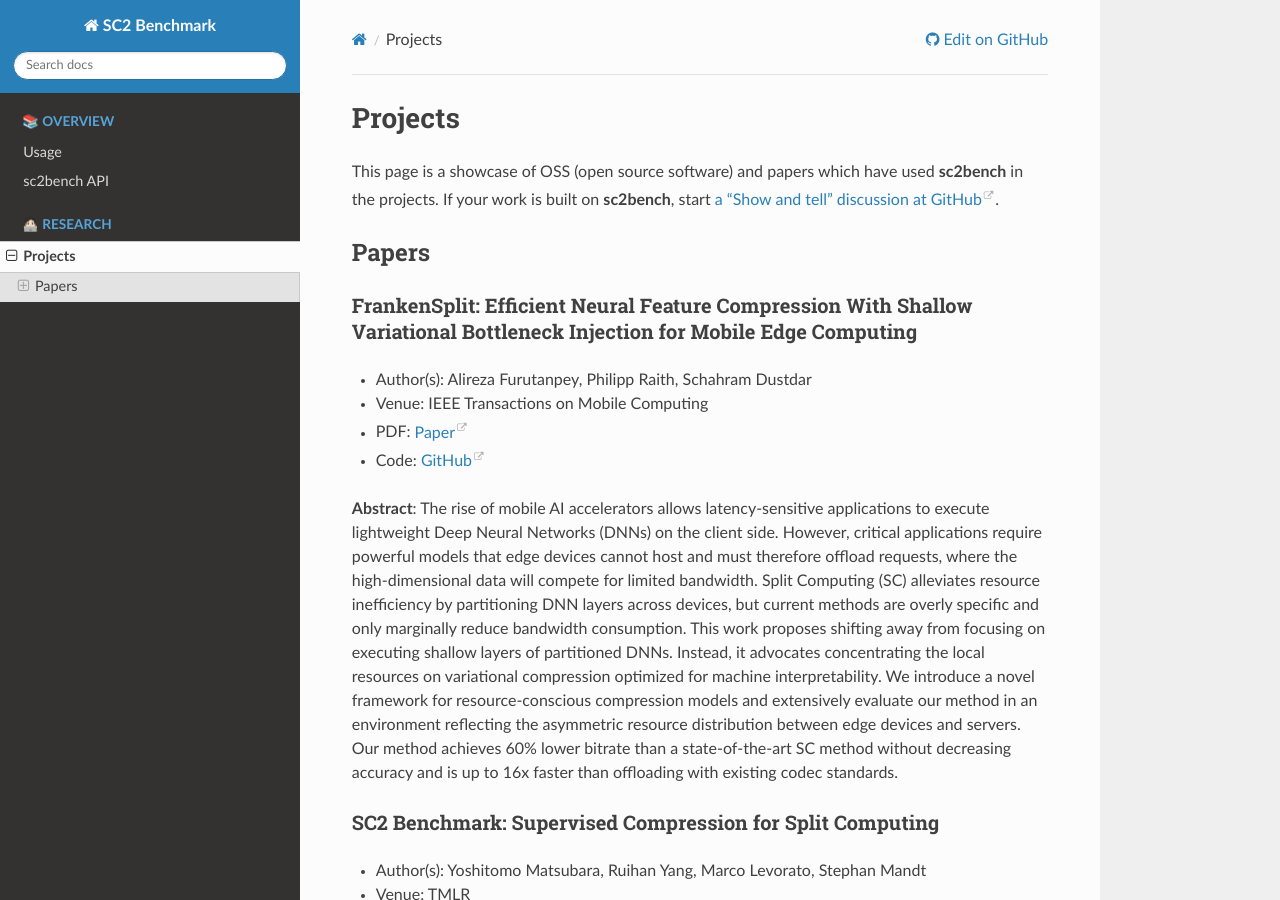
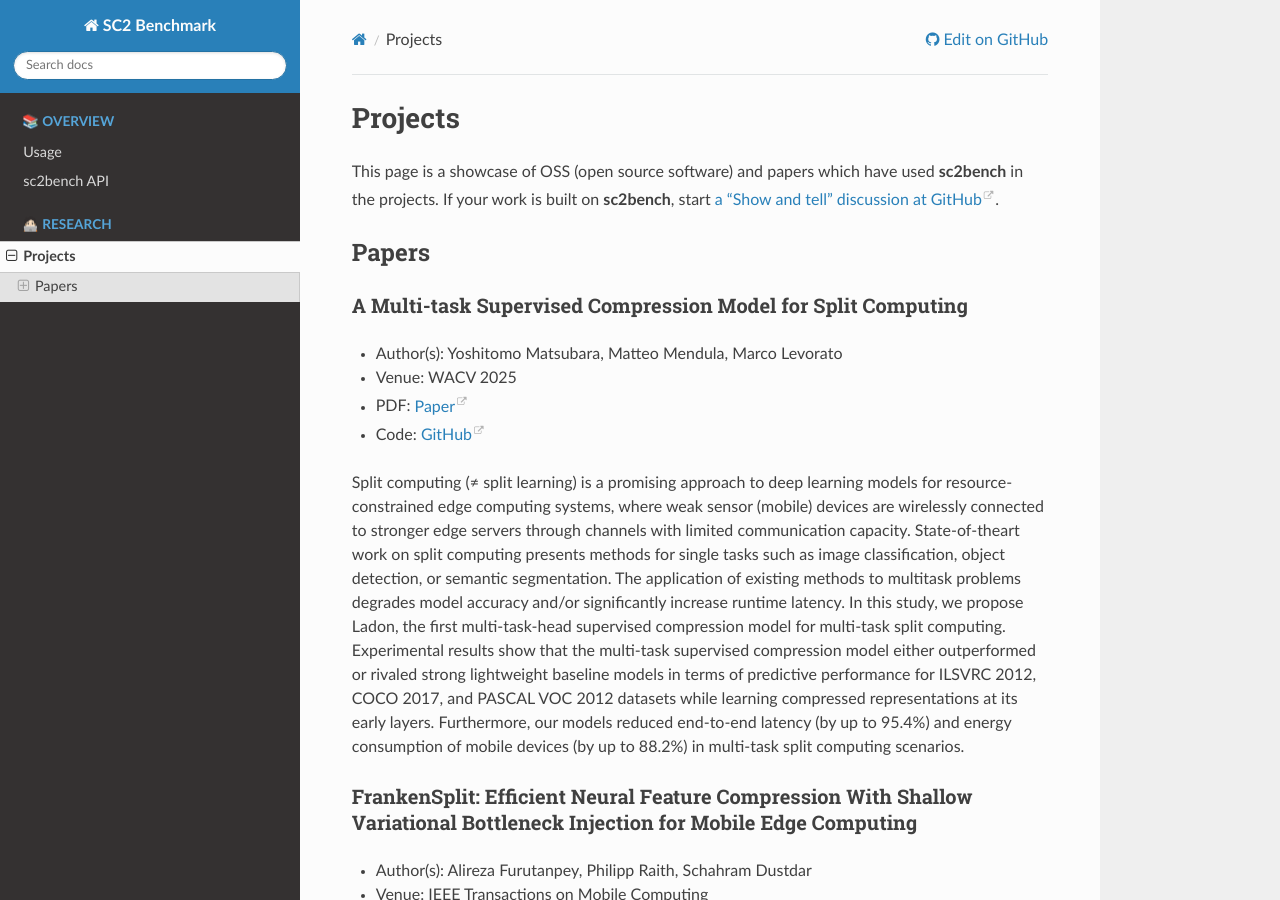
Before and after one commit to yoshitomo-matsubara/sc2-benchmark, a Sphinx documentation site: the page built from docs/source/projects.rst, in a window 1280 px wide and 900 px high. Built offline with Sphinx 7.4.7 and the Read the Docs theme 3.1.0, drawn with Linux system fonts in a browser that asks for light colours.

Commit message:
Update projects

```diff
--- a/docs/source/projects.rst
+++ b/docs/source/projects.rst
@@ -12,6 +12,25 @@ If your work is built on **sc2bench**, start `a "Show and tell" discussion at Gi
 
 Papers
 *****
+
+A Multi-task Supervised Compression Model for Split Computing
+----
+* Author(s): Yoshitomo Matsubara, Matteo Mendula, Marco Levorato
+* Venue: WACV 2025
+* PDF: `Paper <https://arxiv.org/abs/2501.01420>`_
+* Code: `GitHub <https://github.com/yoshitomo-matsubara/ladon-multi-task-sc2>`_
+
+Split computing (≠ split learning) is a promising approach to deep learning models for resource-constrained
+edge computing systems, where weak sensor (mobile) devices are wirelessly connected to stronger edge servers through
+channels with limited communication capacity. State-of-theart work on split computing presents methods for single tasks
+such as image classification, object detection, or semantic segmentation. The application of existing methods to
+multitask problems degrades model accuracy and/or significantly increase runtime latency. In this study, we propose Ladon,
+the first multi-task-head supervised compression model for multi-task split computing. Experimental results show that
+the multi-task supervised compression model either outperformed or rivaled strong lightweight baseline models in terms
+of predictive performance for ILSVRC 2012, COCO 2017, and PASCAL VOC 2012 datasets while learning compressed
+representations at its early layers. Furthermore, our models reduced end-to-end latency (by up to 95.4%) and
+energy consumption of mobile devices (by up to 88.2%) in multi-task split computing scenarios.
+
 
 FrankenSplit: Efficient Neural Feature Compression With Shallow Variational Bottleneck Injection for Mobile Edge Computing
 ----
```
